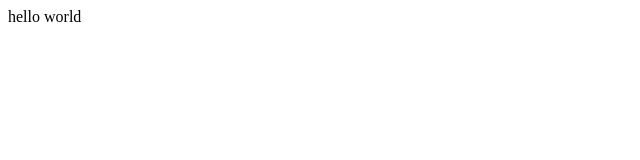
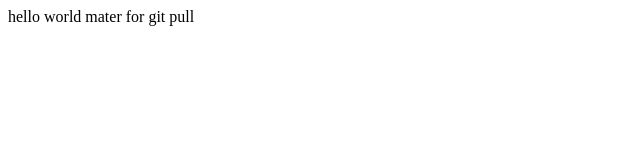
Before and after one commit to goldenages1989/test, a plain HTML site: page index.html in a window 1280 px wide. Shown: the whole page, without its empty margins (0-640 px from the left). Drawn offline with Linux system fonts and the light colour scheme.

Commit message:
Update index.html

```diff
--- a/index.html
+++ b/index.html
@@ -1,7 +1,7 @@
 <html>
 	<head>
 		<body>
-			hello world
+			hello world mater for git pull
 		</body>
 	</head>
 	</html>
```
